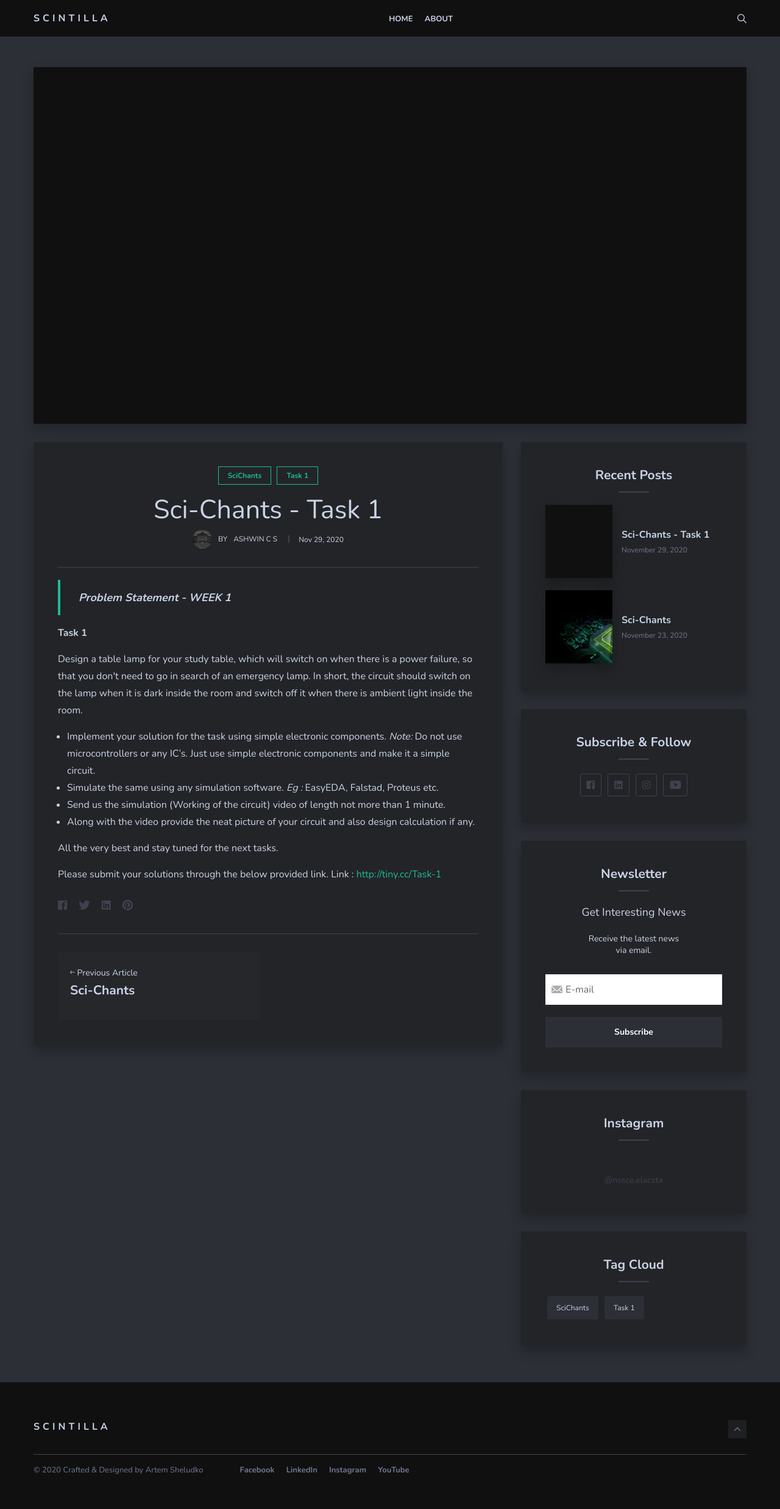
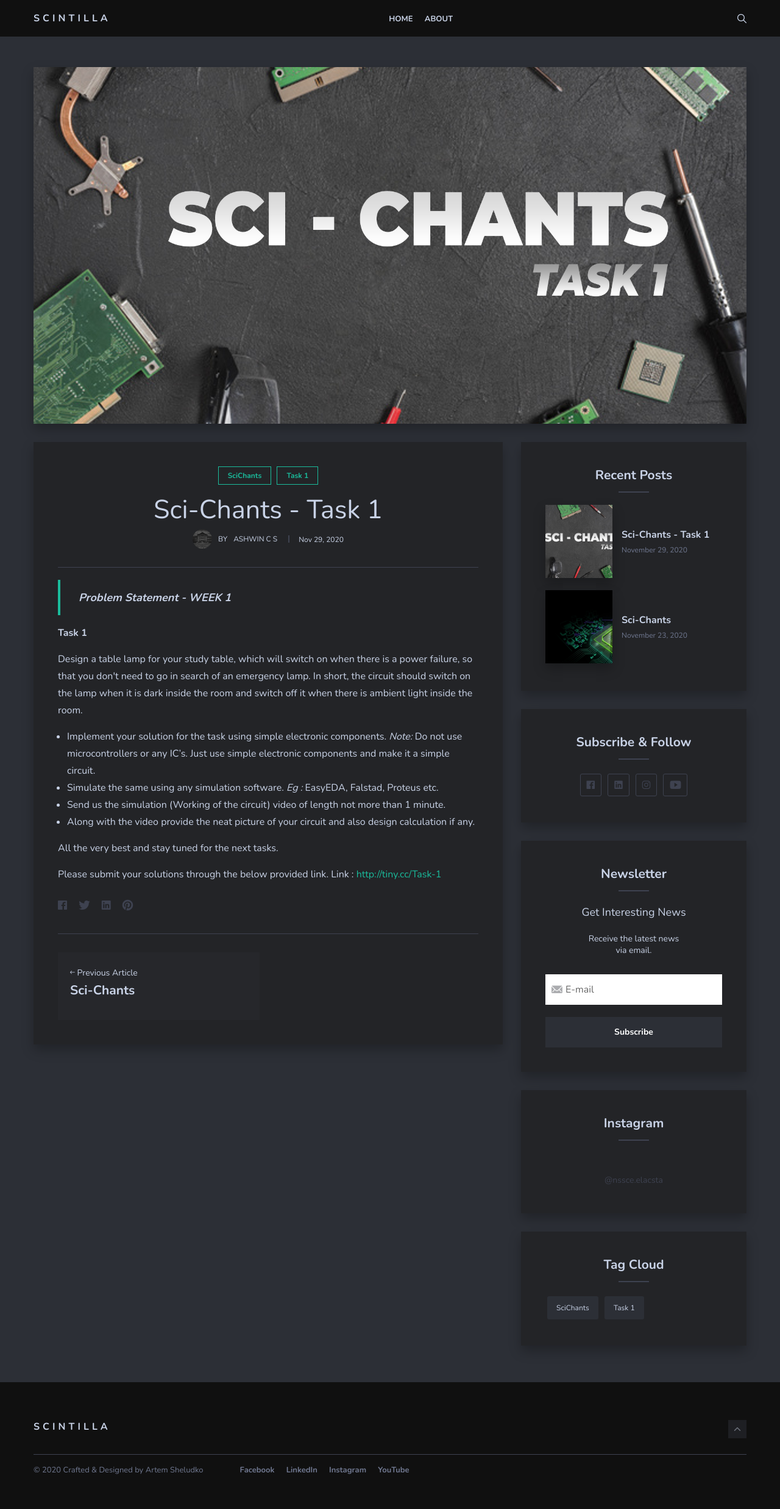
Before and after one commit to elacsta/scintilla, a Jekyll site: the page built from _posts/2020-11-29-Sci-chants-TASK-1.markdown, in a window 1280 px wide. Shown: the whole page at 61% size. Built offline with Jekyll 4.4.1, drawn with Linux system fonts in a browser that asks for light colours; nearby versions of some CDN libraries; comment, search, counter and statistics services are not loaded.

Commit message:
tweaks to SciChants-TASK1

```diff
--- a/_posts/2020-11-29-Sci-chants-TASK-1.markdown
+++ b/_posts/2020-11-29-Sci-chants-TASK-1.markdown
@@ -2,7 +2,7 @@
 layout: post
 title:  Sci-Chants - Task 1
 date:   2020-11-29 18:00:00 +0530
-image:  TASK 1.jpg
+image:  TASK1.jpg
 tags:   [SciChants, Task 1]
 ---
 
```
Also changed, not shown: img/TASK1.jpg (renamed from img/TASK 1.jpg).
